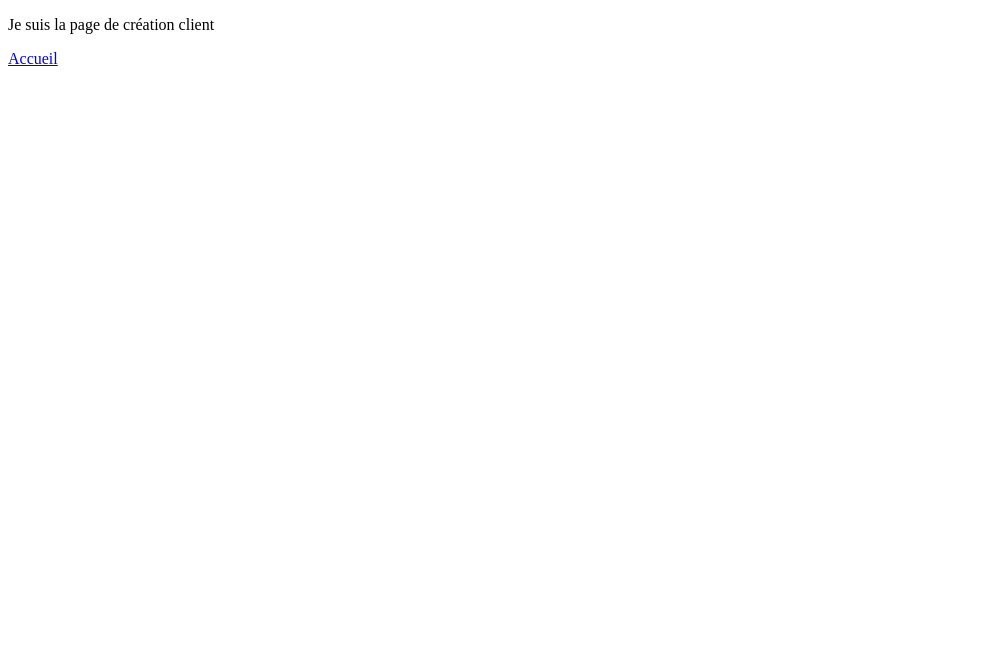
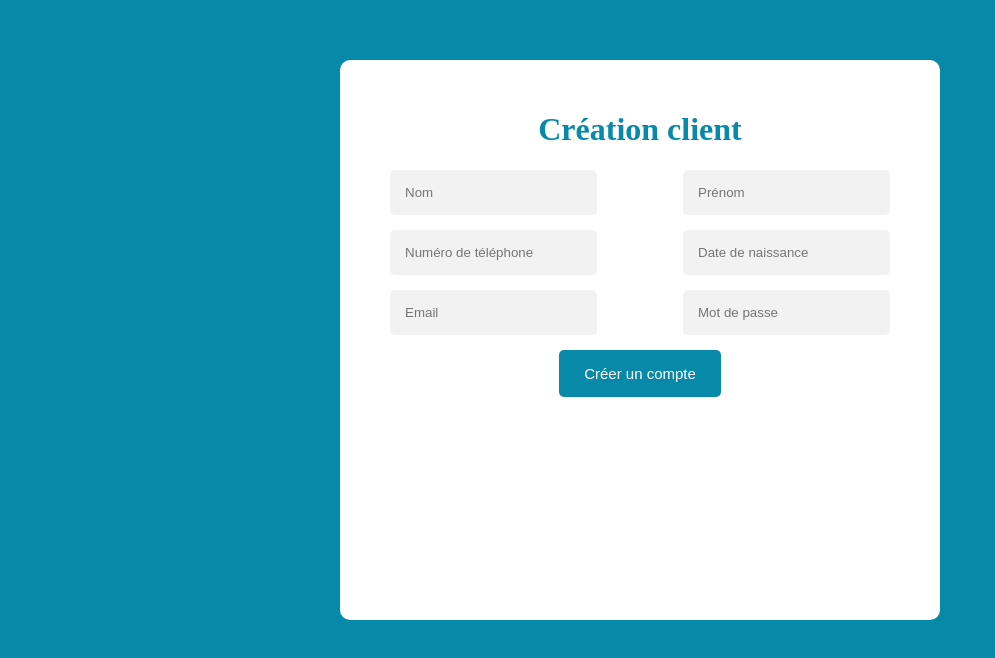
Before and after one commit to benbos13/Front, a website: page public/custom_create.html in a window 1280 px wide. Shown: the whole page, without its empty margins (0-995 px from the left). Drawn offline with Linux system fonts and the light colour scheme.

Commit message:
Mise en place du formulaire

```diff
--- /dev/null
+++ b/public/custom_create.css
@@ -0,0 +1,65 @@
+/* Style du conteneur */
+body{
+    display: flex; /*Création d'un conteneur flexible*/
+    justify-content:center; /*Aligné les inputs par rapport au centre*/
+    flex-direction: columns; /*Ranger les inputs par colonnes*/
+    align-items: center; /* Les aligné entre eux*/
+    font-family: 'Times New Roman'; /*Police du texte*/
+    background-size: 100vh;/*L'arrière plan rempli la fenêtre de navigation*/
+    background-color: #0789A9; /* Couleur de l'arrière plan */
+  }
+  /* Style du formulaire */
+  form {
+    position: fixed; /*Ne bouge pas*/
+    width: 500px; /*Largeur du formulaire*/
+    height: 500px; /*Hauteur du formulaire*/
+    top: 7.5%; /* Centrer le formulaire*/
+    background-color: #fff; /* Background blanc*/
+    padding: 30px 50px; /*Marge du formaulaire par rapport aux inputs*/
+    border-radius: 10px; /* Faire un congé dans le coin du formulaire */
+  }
+  /* Style du titre de haut niveau */
+  form h1{
+    color: #0789A9; /*Couleur du texte*/
+    text-align:center; /*Aligné au centre*/
+  }
+  /* Style du paragraphe */
+  form p{
+    text-align: center; /*Aligné au centre*/
+    color: #0eb5de; /*Couleur du texte*/
+  }
+  /* Placement des inputs */
+  form .inputs {
+    display: flex; /*Contenu flexible*/
+    flex-flow: row wrap; /*Rangement des items*/
+    justify-content: space-between; /*Espace entre les items*/
+  }
+  /* Style des inputs obligatoires */
+  form .inputs input[type='date'], input[type='tel'], input[type='text'], input[type='email'], input[type='password']{
+    padding: 15px;/*Marge*/
+    border: none;/*Bordure*/
+    border-radius: 5px;/*Conge aux coins*/
+    background-color: #f2f2f2;/*Couleur du fond*/
+    outline: none; /*Pas de bordure à la selection de l'input*/
+    margin-bottom: 15px;/*Marge du dessous de chaque inputs*/
+  }
+  /* Style de la date à recopier sinon mauvaise mise en forme de la date (copier coller du dessus)*/
+  form .inputs input[type='date']{
+    padding: 15px;
+    border: none;
+    border-radius: 5px;
+    background-color: #f2f2f2;
+    outline: none;
+    margin-bottom: 15px;
+  }
+  /* Style du bouton submit */
+  form button{
+    padding: 15px 25px; /*Marge*/
+    border-radius: 5px; /*Congé au coin*/
+    border:none; /*Pas de bordure*/
+    font-size: 15px; /*Taille de fonte utilisé par le texte*/
+    color: #fff; /*Couleur du texte*/
+    background-color: #0989A9; /*Couleur de l'arrière-plan*/
+    outline:none; /*Pas de bordure à la selection de l'input*/
+    cursor:pointer; /*Mise en forme du curseur lorsqu'il est sur le bouton*/
+  }
--- a/public/custom_create.html
+++ b/public/custom_create.html
@@ -2,9 +2,25 @@
 <html>
     <head>
         <title>custom_create</title>
+        <link rel="stylesheet" href="custom_create.css">
     </head>
     <body>
-        <p>Je suis la page de création client</p>
-        <a href="index.html">Accueil</a>
+        <form action="index.html">
+            <h1>Création client</h1>
+            <div class="inputs">
+                <!-- placeholder = ce qu'il y a écrit en fond
+                required = champs qui doivent obligatoirement être rempli par l'utilisateur
+                pattern = format à respecter-->
+                <input type="text" placeholder="Nom" required>
+                <input type="text" placeholder="Prénom" required>
+                <input type="tel" placeholder="Numéro de téléphone" pattern="[0-9]{10}">
+                <input type="text" placeholder="Date de naissance" onfocus="(this.type='date')">
+                <input type="email" placeholder="Email" required>
+                <input type="password" placeholder="Mot de passe" required>
+            </div>
+            <div align="center">
+                <button type="submit">Créer un compte</button>
+            </div>
+        </form>
     </body>
 </html>
```
